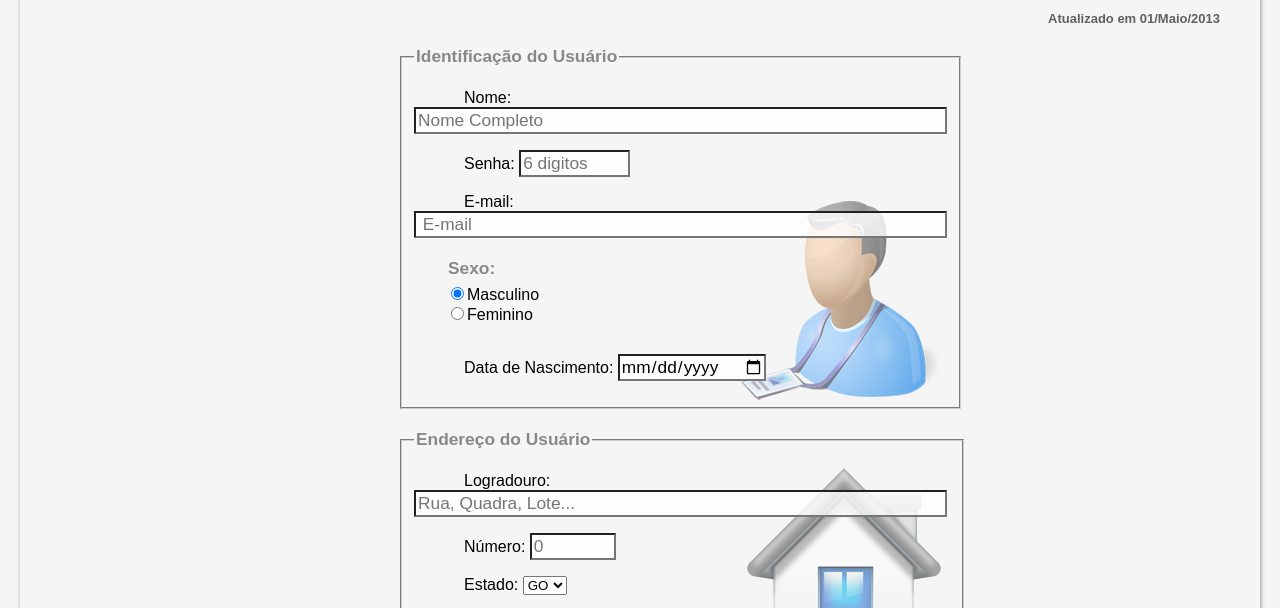
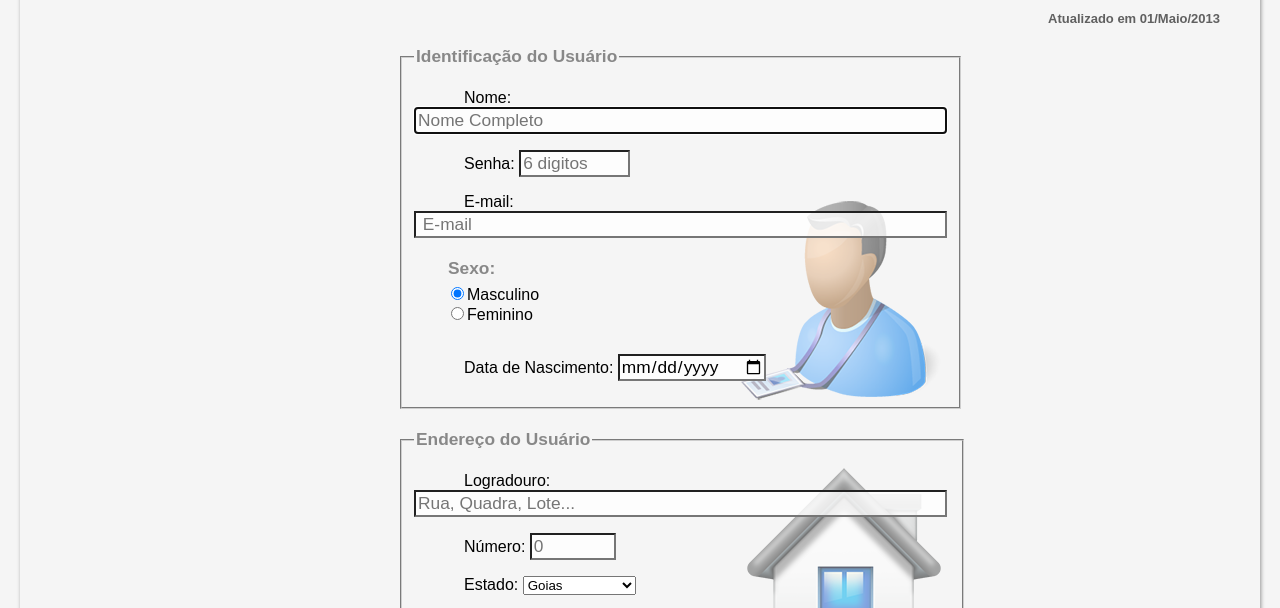
Before and after one commit to josemar-silva/projectGoogleGlass, a plain HTML site: page fale-conosco.html in a window 1280 px wide. Shown: the part 312-920 px from the top of the page. Drawn offline with Linux system fonts and the light colour scheme.

Commit message:
correção do formulario

```diff
--- a/fale-conosco.html
+++ b/fale-conosco.html
@@ -87,7 +87,7 @@ configuracao de estilo dentro do html usando uma tag "<p style="...">"contexto"<
 
     <fieldset id="usuario">
         <legend>Identificação do Usuário</legend>
-    <p>Nome: <input type="text" name="tName" id="cName" size="50" maxlength="60" placeholder="Nome Completo"></p>
+    <p>Nome: <input type="text" name="tName" id="cName" size="50" maxlength="60" placeholder="Nome Completo" autofocus></p>
     <p>Senha: <input type="password" name="tSenha" id="cSenha" size="8" maxlength="6" placeholder="6 digitos"></p>
     <p>E-mail: <input type="email" name="tMail" id="cMail" size="50" maxlength="100" placeholder=" E-mail"></p>
 
@@ -105,33 +105,33 @@ configuracao de estilo dentro do html usando uma tag "<p style="...">"contexto"<
     <p>Número: <input type="number" name="tNum" id="cNum" min="0" max="9999" placeholder="0"></p>
     <p><label for="cEst">Estado:</label>
 <select name="tEst" id="cEst">
-        <option>RJ</option>
-        <option>SP</option>
-        <option>MG</option>
-        <option selected>GO</option>
-        <option>DF</option>
-        <option>TO</option>
-        <option>BA</option>
-        <option>CE</option>
-        <option>PI</option>
-        <option>AC</option>
-        <option>ES</option>
+        <option value="RJ">Rio de Janeiro</option>
+        <option value="SP">São Paulo</option>
+        <option value="MG">Minas Gerais</option>
+        <option value="GO" selected>Goias</option>
+        <option value="DF">Distrito Federel</option>
+        <option value="TO">Tocantins</option>
+        <option value="BA">Bahia</option>
+        <option value="CE">Ceará</option>
+        <option value="PI">Piauí</option>
+        <option value="AC">Acre/option>
+        <option value="ES">Epirito Santo</option>
 </select></p>
     <p><label for="cCid">Cidade:</label>
     <input type="text" name="tCid" id="cCid" maxlength="40" size="20" placeholder="Sua Cidade" list="cidades"></p>
 <datalist id="cidades">
-        <option value="Rio Branco"></option>
-        <option value="Rio de Janeiro"></option>
-        <option value="São Paulo"></option>
-        <option value="Minas Gerais"></option>
-        <option value="Vitória"></option>
-        <option value="Goiânia"></option>
-        <option value="Distrito Federal"></option>
-        <option value="Palmas"></option>
-        <option value="Vitória"></option>
-        <option value="Porto Seguro"></option>
-         <option value="Fortaleza"></option>
-         <option value="Terezina"></option>
+        <option>Rio Branco</option>
+        <option>Rio de Janeiro</option>
+        <option>São Paulo</option>
+        <option>Minas Gerais</option>
+        <option>Vitória</option>
+        <option>Goiânia</option>
+        <option>Distrito Federal</option>
+        <option>Palmas</option>
+        <option>Vitória</option>
+        <option>Porto Seguro</option>
+         <option>Fortaleza</option>
+         <option>Terezina</option>
     </datalist>
 </fieldset>
 
```
